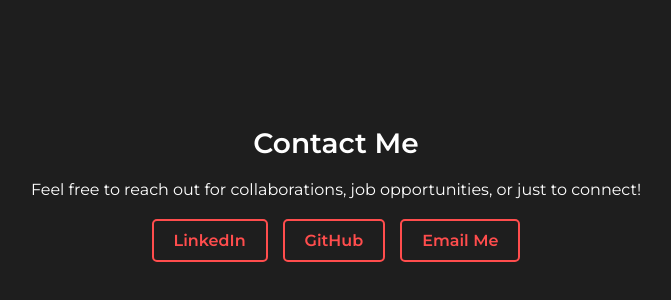
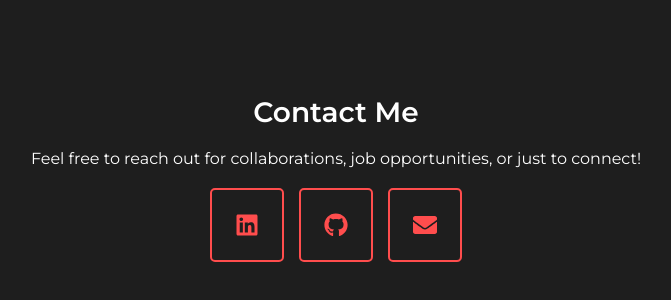
Before and after one commit to Salgado-Adrian/portfolio-website, a React (Create React App) app: page / in a window 1280 px wide. Shown: the part 3388-3688 px from the top of the page, without its empty margins (304-975 px from the left). Built offline with nearby package versions, Linux system fonts and the light colour scheme.

Commit message:
contact pages now have logos

```diff
--- a/src/components/Contact.js
+++ b/src/components/Contact.js
@@ -1,4 +1,5 @@
 import React from "react";
+import { FaLinkedin, FaGithub, FaEnvelope } from "react-icons/fa"; // Import Icons
 
 const Contact = () => {
   return (
@@ -8,14 +9,24 @@
         Feel free to reach out for collaborations, job opportunities, or just to connect!
       </p>
       <div style={styles.linksContainer}>
-        <a href="https://www.linkedin.com/in/adrian--salgado" target="_blank" rel="noopener noreferrer" style={styles.button}>
-          LinkedIn
+        <a
+          href="https://www.linkedin.com/in/adrian--salgado"
+          target="_blank"
+          rel="noopener noreferrer"
+          style={styles.button}
+        >
+          <FaLinkedin size={24} />
         </a>
-        <a href="https://github.com/Salgado-Adrian" target="_blank" rel="noopener noreferrer" style={styles.button}>
-          GitHub
+        <a
+          href="https://github.com/Salgado-Adrian"
+          target="_blank"
+          rel="noopener noreferrer"
+          style={styles.button}
+        >
+          <FaGithub size={24} />
         </a>
         <a href="mailto:Adrians12099@gmail.com" style={styles.button}>
-          Email Me
+          <FaEnvelope size={24} />
         </a>
       </div>
     </section>
@@ -26,10 +37,10 @@
   container: {
     display: "flex",
     flexDirection: "column",
-    justifyContent: "flex-end", // Moves content to the bottom
+    justifyContent: "flex-end",
     alignItems: "center",
     textAlign: "center",
-    height: "80vh", // Adjusts height so the section is not too long
+    height: "80vh",
     padding: "50px 20px",
     margin: "auto",
   },
@@ -49,13 +60,19 @@
     gap: "15px",
   },
   button: {
-    padding: "10px 20px",
+    padding: "10px",
     border: "2px solid #ff4d4d",
     color: "#ff4d4d",
     fontWeight: "bold",
     textDecoration: "none",
     borderRadius: "5px",
     transition: "0.3s",
+    display: "flex",
+    alignItems: "center",
+    justifyContent: "center",
+    width: "50px", // Make buttons square
+    height: "50px",
+    fontSize: "24px",
   },
 };
 
```
